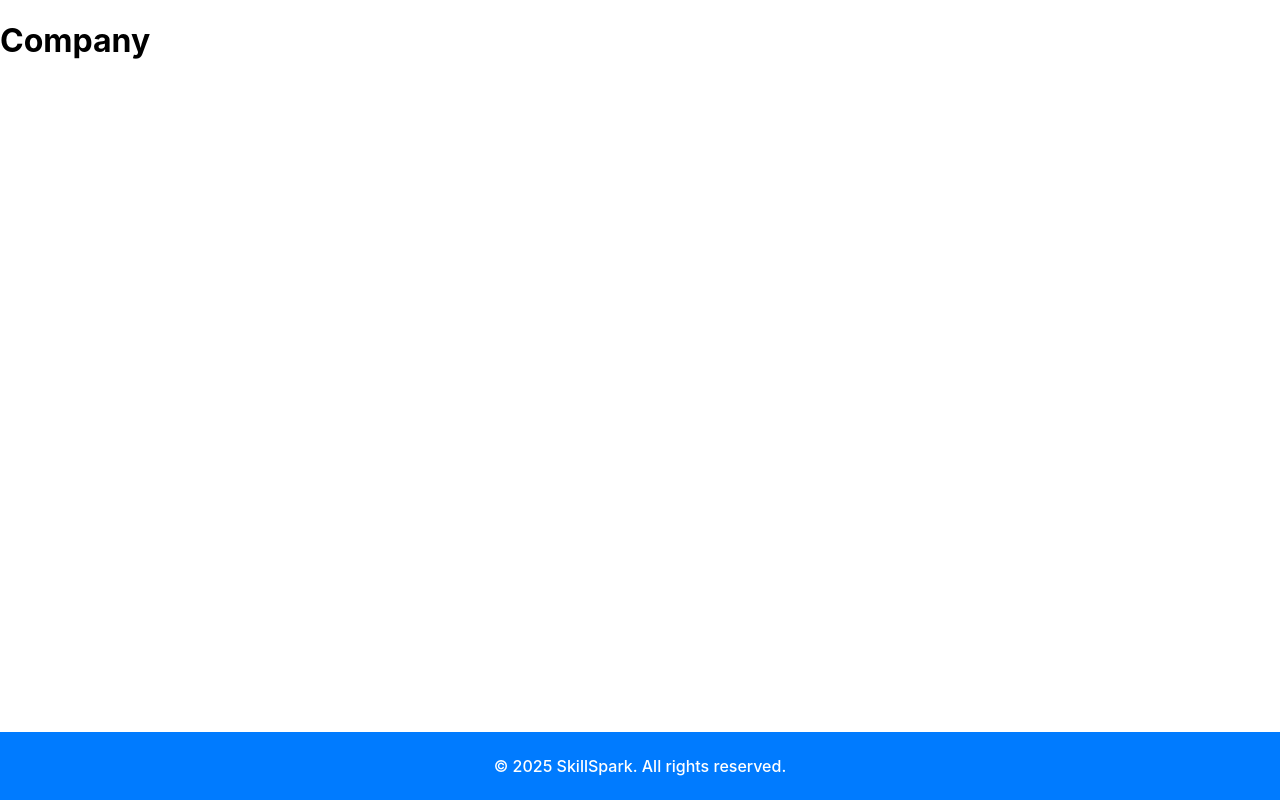
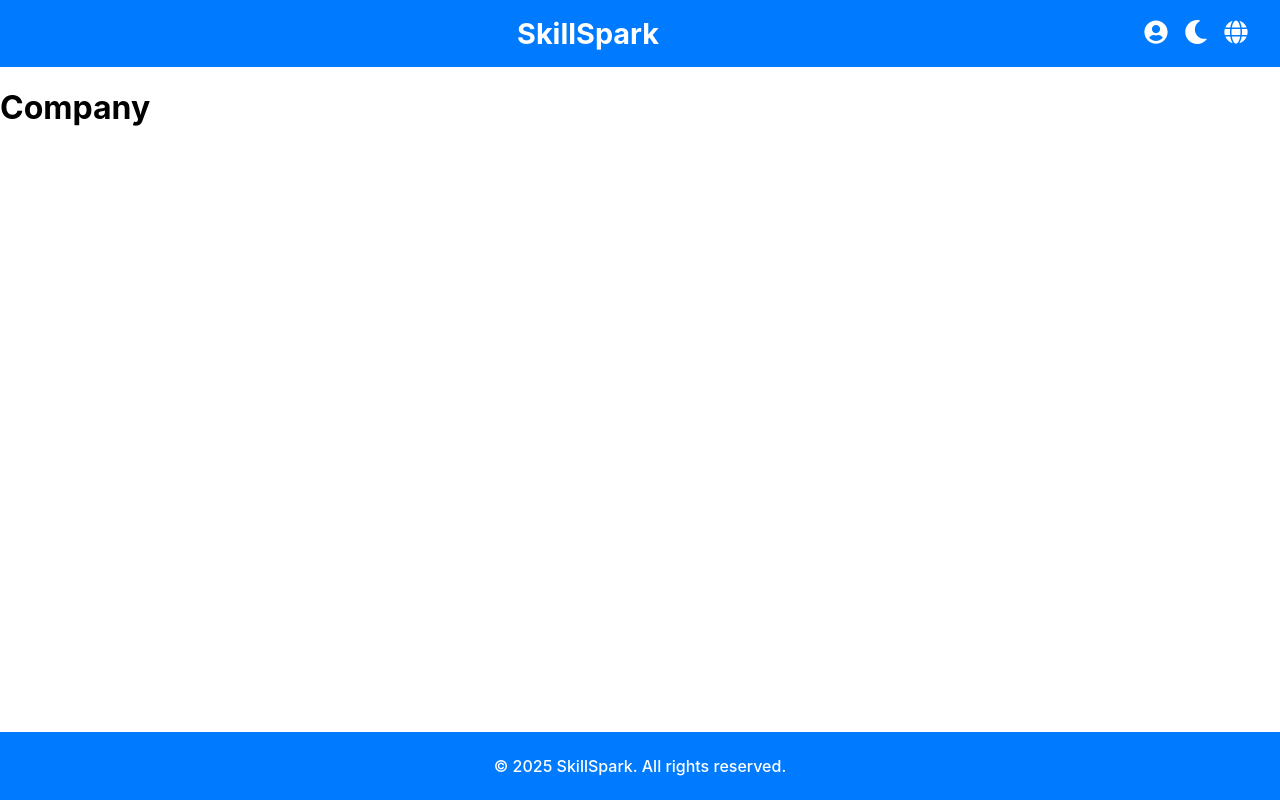
Before and after one commit to Kalaba01/skill-spark, a React (Create React App) app in the folder app/: page /company in a window 1280 px wide. Built offline with nearby package versions, Linux system fonts and the light colour scheme.

Commit message:
Dodata TopBar komponenta

```diff
--- a/app/src/components/Company/Company.js
+++ b/app/src/components/Company/Company.js
@@ -1,11 +1,13 @@
 import React from "react";
+import { TopBar } from "../index";
 import "./Company.scss";
 
 function Company() {
     return(
-        <div>
+        <>
+            <TopBar />
             <h1>Company</h1>
-        </div>
+        </>
     )
 }
 
--- a/app/src/components/LandingPage/LandingPage.js
+++ b/app/src/components/LandingPage/LandingPage.js
@@ -1,9 +1,7 @@
 import React, { useState } from "react";
 import "./LandingPage.scss";
-import { FaUserCircle, FaSun, FaMoon, FaChevronDown } from "react-icons/fa";
-import { Login, Register, Language } from "../index";
-import { useDispatch, useSelector } from "react-redux";
-import { toggleTheme } from "../../store/themeSlice";
+import { FaChevronDown } from "react-icons/fa";
+import { Login, Register, TopBar } from "../index";
 import { useTranslation } from "react-i18next";
 
 function LandingPage() {
@@ -11,8 +9,6 @@ function LandingPage() {
   const [isLoginOpen, setIsLoginOpen] = useState(false);
   const [isRegisterOpen, setIsRegisterOpen] = useState(false);
 
-  const dispatch = useDispatch();
-  const theme = useSelector((state) => state.theme.theme);
   const { t } = useTranslation();
 
   const toggleFaq = (index) => {
@@ -32,18 +28,7 @@ function LandingPage() {
   return (
     <div className="landing-page">
       {/* Top Bar */}
-      <header className="top-bar">
-        <div className="logo">SkillSpark</div>
-        <div className="top-bar-icons">
-          <FaUserCircle size={24} className="icon" onClick={openLogin} />
-          {theme === "light" ? (
-            <FaMoon size={24} className="icon" onClick={() => dispatch(toggleTheme())} />
-          ) : (
-            <FaSun size={24} className="icon" onClick={() => dispatch(toggleTheme())} />
-          )}
-          <Language />
-        </div>
-      </header>
+      <TopBar openLogin={openLogin} />
 
       {/* Hero Section */}
       <section className="hero">
--- a/app/src/components/LandingPage/LandingPage.scss
+++ b/app/src/components/LandingPage/LandingPage.scss
@@ -6,40 +6,6 @@
   background-color: var(--background-color);
   color: var(--text-color);
   transition: background-color 0.3s ease-in-out, color 0.3s ease-in-out;
-}
-
-/* Top Bar */
-.top-bar {
-  display: flex;
-  justify-content: space-between;
-  align-items: center;
-  padding: 1rem 2rem;
-  background-color: var(--primary-color);
-  transition: background-color 0.3s ease-in-out;
-
-  .logo {
-    font-size: 1.8rem;
-    font-weight: bold;
-    color: white;
-    flex-grow: 1;
-    text-align: center;
-  }
-
-  .top-bar-icons {
-    display: flex;
-    gap: 1rem;
-
-    .icon {
-      color: white;
-      cursor: pointer;
-      transition: transform 0.3s, color 0.3s;
-
-      &:hover {
-        transform: scale(1.1);
-        color: var(--secondary-color);
-      }
-    }
-  }
 }
 
 /* Hero Section */
--- /dev/null
+++ b/app/src/components/TopBar/TopBar.js
@@ -0,0 +1,58 @@
+import React from "react";
+import { FaUserCircle, FaSun, FaMoon, FaBell, FaComments, FaSignOutAlt } from "react-icons/fa";
+import { useDispatch, useSelector } from "react-redux";
+import { toggleTheme } from "../../store/themeSlice";
+import { Language } from "../index";
+import { jwtDecode } from "jwt-decode";
+import "./TopBar.scss";
+
+function TopBar({ openLogin }) {
+  const dispatch = useDispatch();
+  const theme = useSelector((state) => state.theme.theme);
+
+  const accessToken = localStorage.getItem("access_token");
+  let userRole = null;
+
+  if (accessToken) {
+    try {
+      const decoded = jwtDecode(accessToken);
+      userRole = decoded.user.role;
+    } catch (error) {
+      console.error("Error decoding JWT:", error);
+    }
+  }
+
+  return (
+    <header className="top-bar">
+      <div className="logo">SkillSpark</div>
+
+      <div className="top-bar-icons">
+        {!userRole ? (
+          <>
+            <FaUserCircle size={24} className="icon" onClick={openLogin} />
+            {theme === "light" ? (
+              <FaMoon size={24} className="icon" onClick={() => dispatch(toggleTheme())} />
+            ) : (
+              <FaSun size={24} className="icon" onClick={() => dispatch(toggleTheme())} />
+            )}
+            <Language />
+          </>
+        ) : (
+          <>
+            <FaBell size={24} className="icon" />
+            <FaComments size={24} className="icon" />
+            {theme === "light" ? (
+              <FaMoon size={24} className="icon" onClick={() => dispatch(toggleTheme())} />
+            ) : (
+              <FaSun size={24} className="icon" onClick={() => dispatch(toggleTheme())} />
+            )}
+            <Language />
+            <FaSignOutAlt size={24} className="icon logout-icon" />
+          </>
+        )}
+      </div>
+    </header>
+  );
+}
+
+export default TopBar;
--- /dev/null
+++ b/app/src/components/TopBar/TopBar.scss
@@ -0,0 +1,45 @@
+@import "../../styles/variables";
+
+/* Top Bar */
+.top-bar {
+  display: flex;
+  justify-content: space-between;
+  align-items: center;
+  padding: 1rem 2rem;
+  background-color: var(--primary-color);
+  transition: background-color 0.3s ease-in-out;
+  top: 0;
+  left: 0;
+  z-index: 1000;
+
+  .logo {
+    font-size: 1.8rem;
+    font-weight: bold;
+    color: white;
+    flex-grow: 1;
+    text-align: center;
+  }
+
+  .top-bar-icons {
+    display: flex;
+    gap: 1rem;
+
+    .icon {
+      color: white;
+      cursor: pointer;
+      transition: transform 0.3s, color 0.3s;
+
+      &:hover {
+        transform: scale(1.1);
+        color: var(--secondary-color);
+      }
+    }
+  }
+}
+
+/* Dark Mode */
+body.dark-mode {
+  .top-bar {
+    background-color: var(--primary-color);
+  }
+}
--- a/app/src/components/index.js
+++ b/app/src/components/index.js
@@ -8,5 +8,6 @@ import Language from "./Language/Language";
 import Admin from "./Admin/Admin";
 import Company from "./Company/Company";
 import Employee from "./Employee/Employee";
+import TopBar from "./TopBar/TopBar";
 
-export { LandingPage, GoTop, Footer, Login, Register, ToastNotification, Language, Admin, Company, Employee }
+export { LandingPage, GoTop, Footer, Login, Register, ToastNotification, Language, Admin, Company, Employee, TopBar }
```
